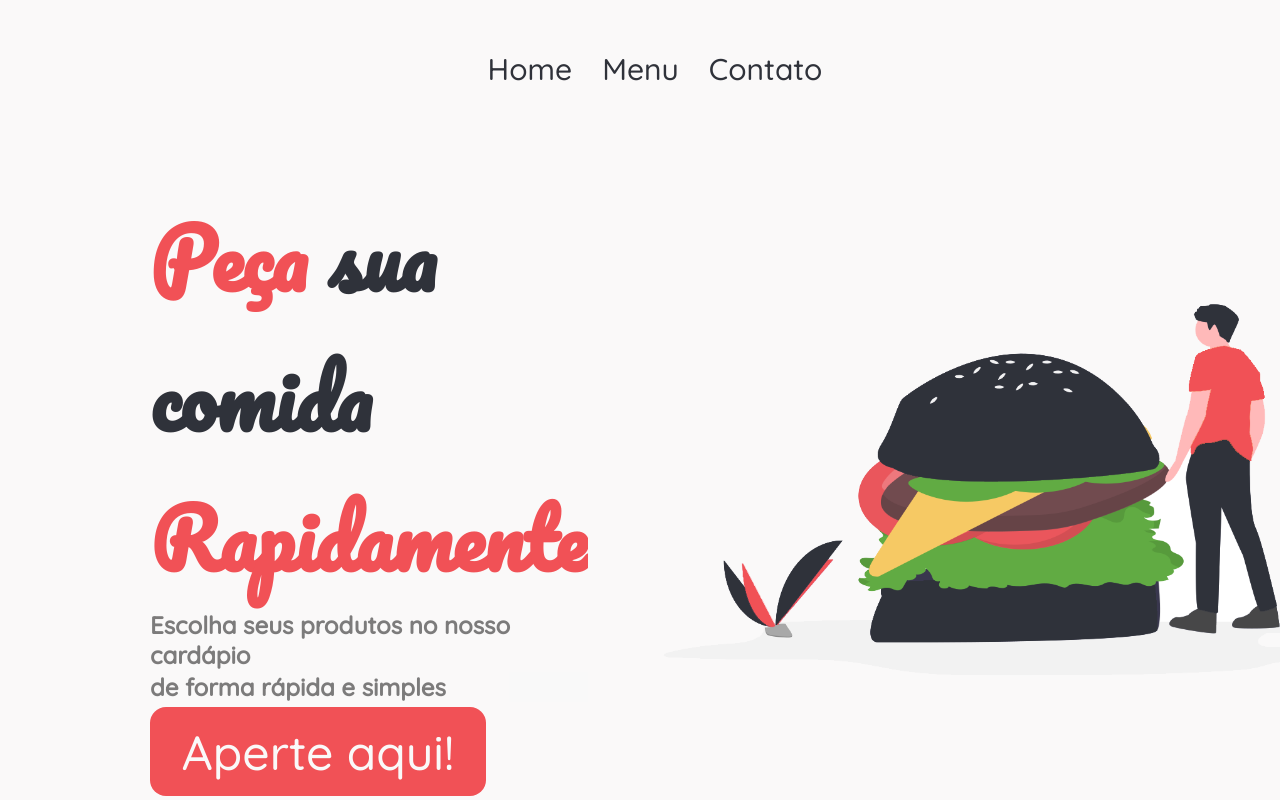
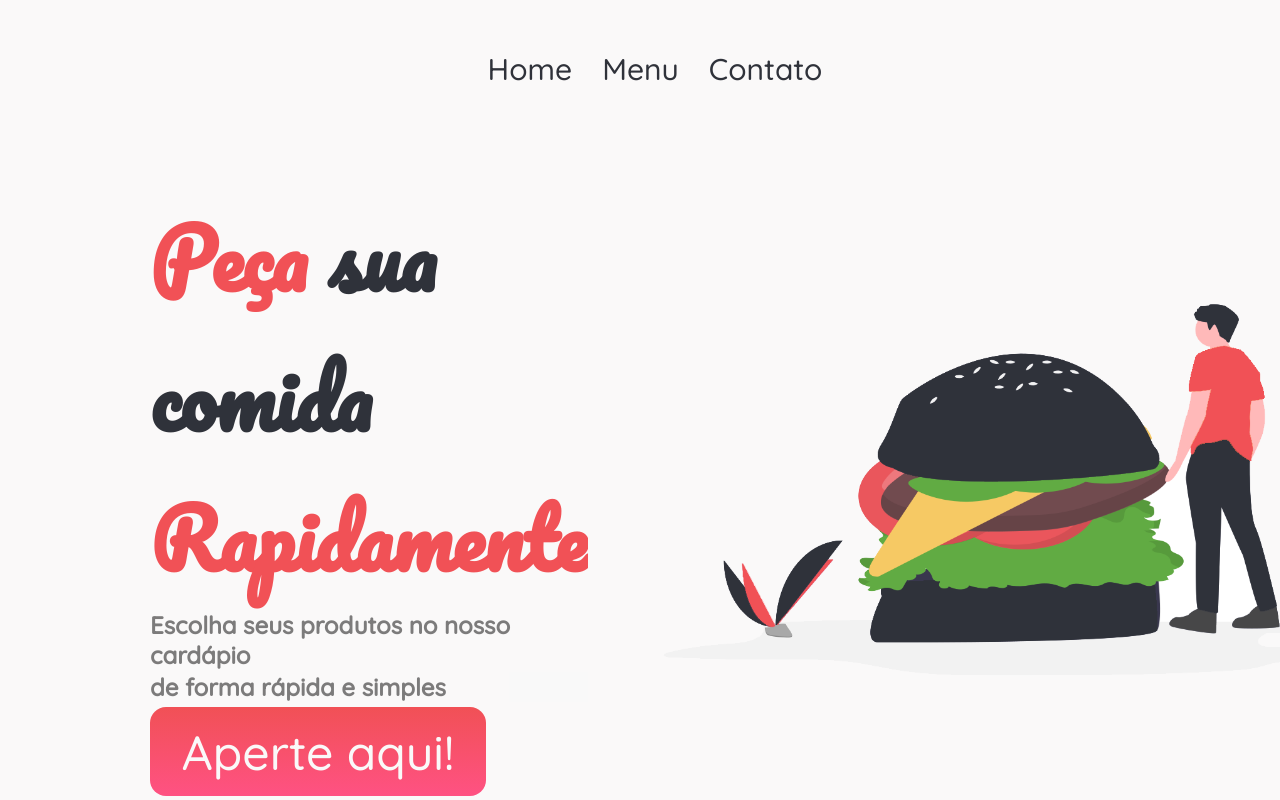
Before and after one commit to Felipe-martins1/fast-order, a Next.js app: page / in a window 1280 px wide. Shown: the top 800 px of the page. Built offline with nearby package versions, Linux system fonts and the light colour scheme.

Commit message:
css adjust

```diff
--- a/css/index.css
+++ b/css/index.css
@@ -32,6 +32,16 @@
 }
 
 #main .letra-main button{
+    background: hsla(358, 85%, 63%, 1);
+
+    background: linear-gradient(270deg, hsla(358, 85%, 63%, 1) 0%, hsla(343, 100%, 66%, 1) 100%);
+
+    background: -moz-linear-gradient(270deg, hsla(358, 85%, 63%, 1) 0%, hsla(343, 100%, 66%, 1) 100%);
+
+    background: -webkit-linear-gradient(270deg, hsla(358, 85%, 63%, 1) 0%, hsla(343, 100%, 66%, 1) 100%);
+
+    filter: progid: DXImageTransform.Microsoft.gradient( startColorstr="#F15156", endColorstr="#FF5282", GradientType=1 );
+
     font-family: 'Quicksand',sans-serif;
     width: 336px;
     height: 89px;
@@ -40,12 +50,13 @@
 
     border: none;
     border-radius: 16px;
-    background-color:#F15156 ;
 
     outline: none;
     cursor: pointer;
 
     margin-top: 5px;
+
+    transition: 0.4s;
 }
 
 #main .image{
@@ -56,3 +67,7 @@
     width: 829px;
     height: 472px;
 }
+
+#main .letra-main button:hover{
+    opacity: 85%;
+}
--- a/pages/api/get-menu.js
+++ b/pages/api/get-menu.js
@@ -1,11 +1,8 @@
 import { GoogleSpreadsheet } from 'google-spreadsheet'
+import { fromBase64 } from '../../utils/base64'
+
 
 const doc = new GoogleSpreadsheet(process.env.SHEET_DOC_ID)
-
-const fromBase64 = value => {
-    const buff = new Buffer.from(value, 'base64')
-    return buff.toString('ascii')
-}
 
 export default async (req, res) => {
     try {
--- /dev/null
+++ b/utils/base64.js
@@ -0,0 +1,4 @@
+export const fromBase64 = value => {
+    const buff = new Buffer.from(value, 'base64')
+    return buff.toString('ascii')
+}
```
